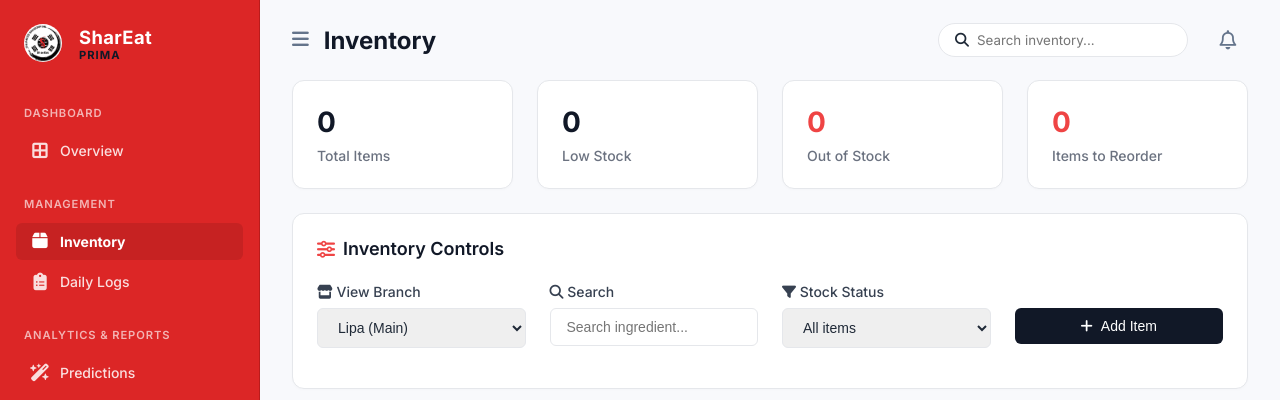
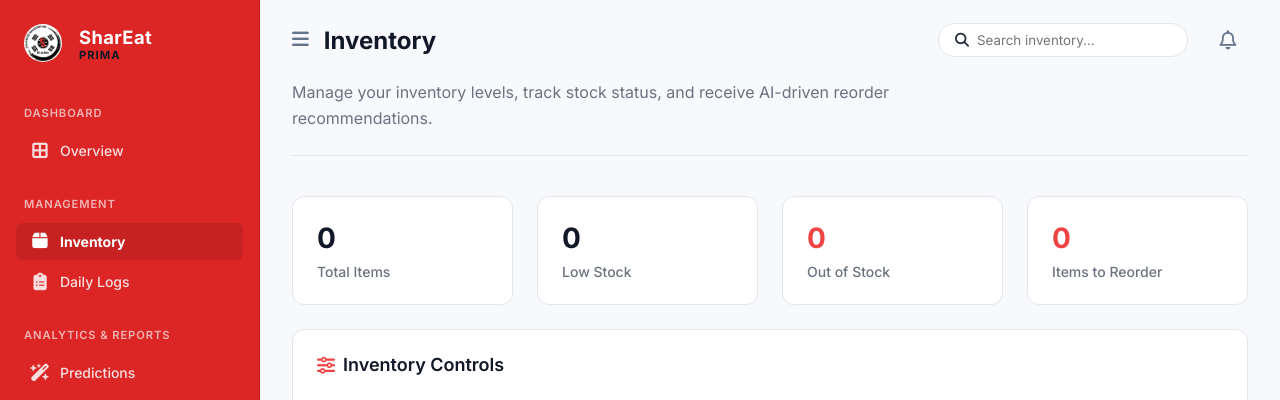
Before and after one commit to excesting/shareitV1, a Flask app: page /inventory in a window 1280 px wide. Shown: the top 400 px of the page. Run offline with Flask 3, Linux system fonts and the light colour scheme; the visitor is signed in with stand-in values (Sample User, id 1); data that the repository does not hold is empty; parts of the project's set-up code (start-up, migrations or seed data) failed here and were passed over; some libraries are stand-ins or nearby versions.

Commit message:
Revise inventory page title and add subtitle
Updated inventory page title and added a subtitle for better context.

```diff
--- a/templates/inventory.html
+++ b/templates/inventory.html
@@ -1,9 +1,13 @@
 {% extends "base.html" %}
 
-{% block title %}Inventory - Food Consumption{% endblock %}
+{% block title %}Inventory{% endblock %}
 {% block page_title %}Inventory{% endblock %}
 
 {% block content %}
+<div class="page-hero">
+    <p class="page-hero-subtitle">Manage your inventory levels, track stock status, and receive AI-driven reorder recommendations.</p>
+</div>
+
 <div class="grid grid-4 mb-6">
   <div class="stats-card"><div class="stats-number" id="invTotalItems">-</div><div class="stats-label">Total Items</div></div>
   <div class="stats-card"><div class="stats-number text-warning" id="invLowStock">-</div><div class="stats-label">Low Stock</div></div>
```
